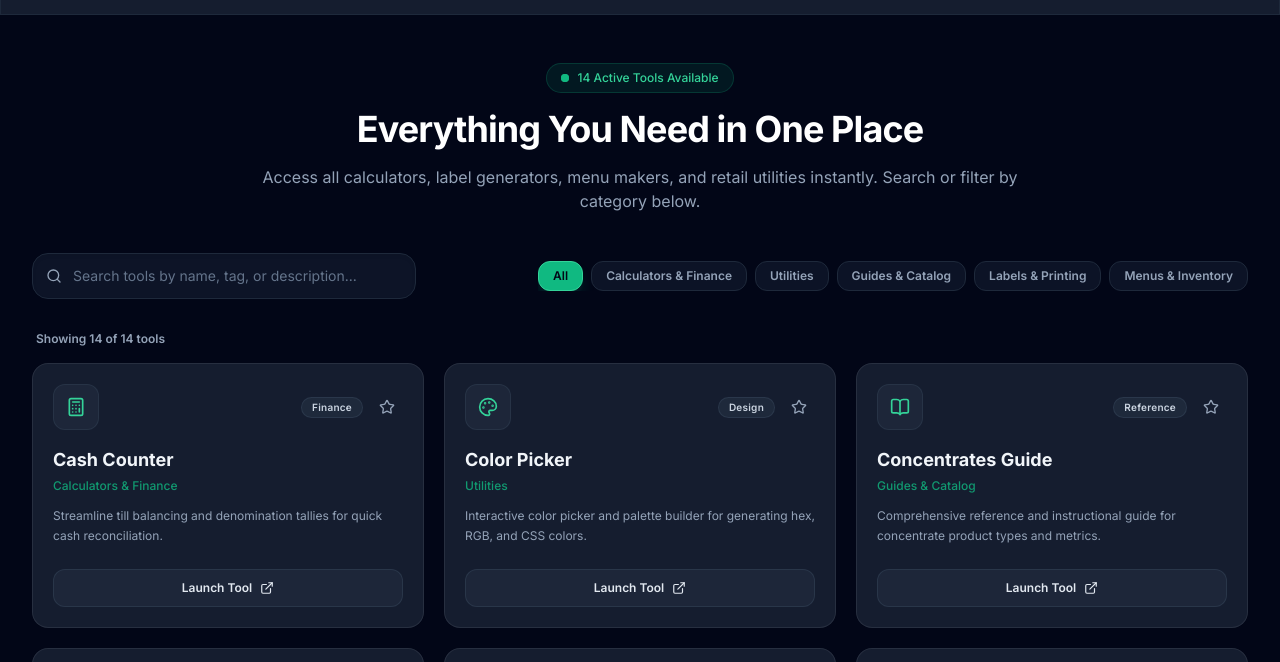
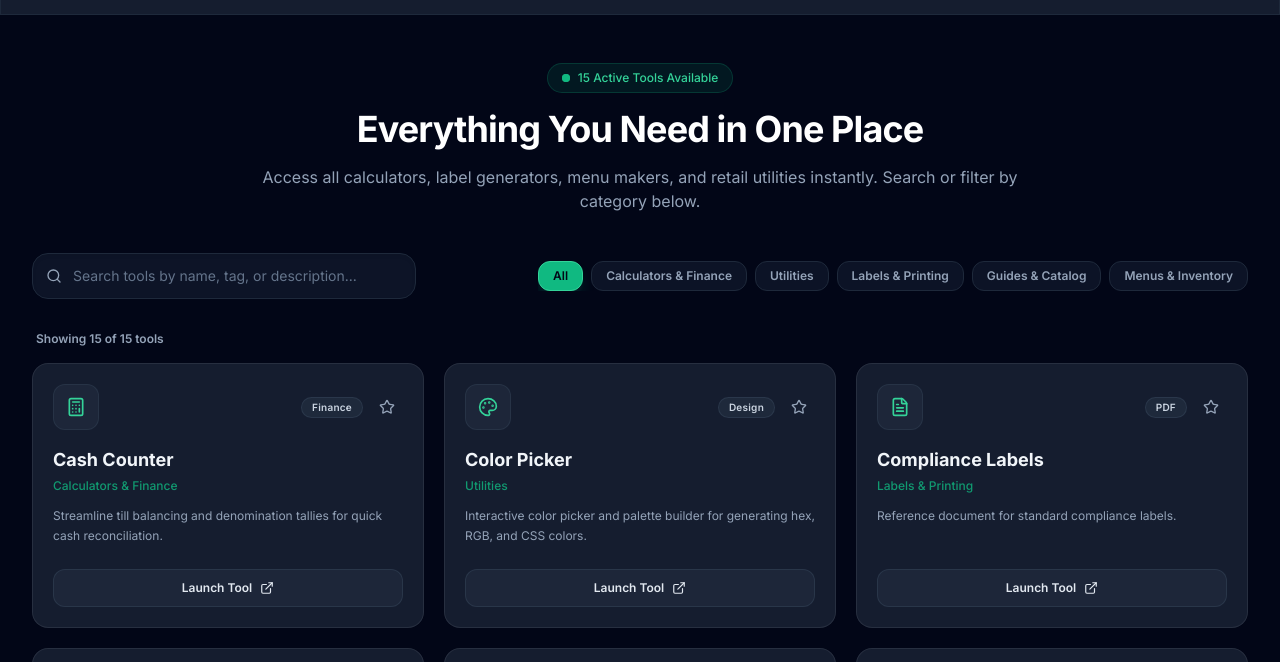
Before and after one commit to thefixinhixon/fixinhixon, a website: page tools/index.html in a window 1280 px wide. Shown: the part 67-729 px from the top of the page. Drawn offline with nearby package versions, Linux system fonts and the light colour scheme.

Commit message:
Update index.html

```diff
--- a/tools/index.html
+++ b/tools/index.html
@@ -121,7 +121,7 @@
           <span class="animate-ping absolute inline-flex h-full w-full rounded-full bg-emerald-400 opacity-75"></span>
           <span class="relative inline-flex rounded-full h-2 w-2 bg-emerald-500"></span>
         </span>
-        14 Active Tools Available
+        15 Active Tools Available
       </div>
       <h2 class="text-3xl sm:text-4xl font-extrabold tracking-tight text-white light:text-slate-900">
         Everything You Need in One Place
@@ -222,6 +222,15 @@
         icon: 'palette',
         badge: 'Design',
         description: 'Interactive color picker and palette builder for generating hex, RGB, and CSS colors.'
+      },
+      {
+        id: 'compliance_labels',
+        title: 'Compliance Labels',
+        url: 'compliancelabels.pdf',
+        category: 'Labels & Printing',
+        icon: 'file-text',
+        badge: 'PDF',
+        description: 'Reference document for standard compliance labels.'
       },
       {
         id: 'concentrates_guide',
```
